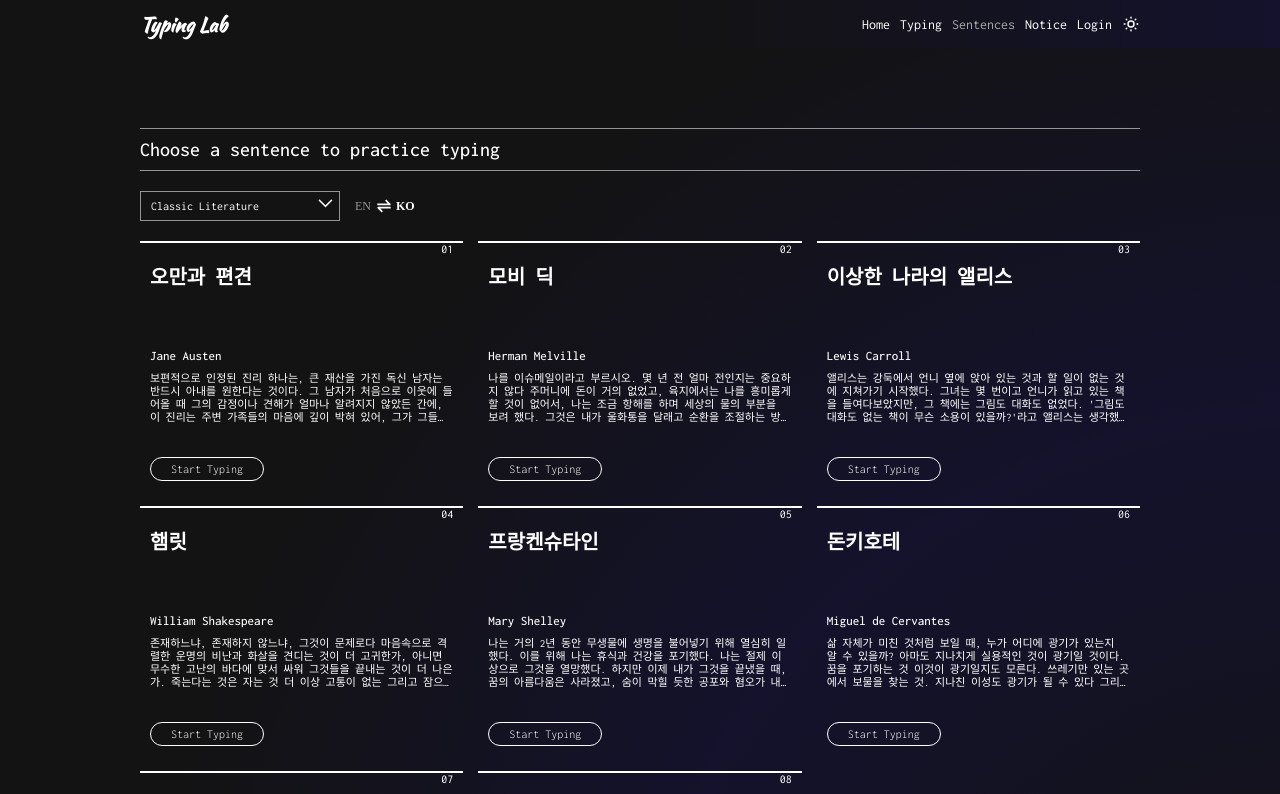
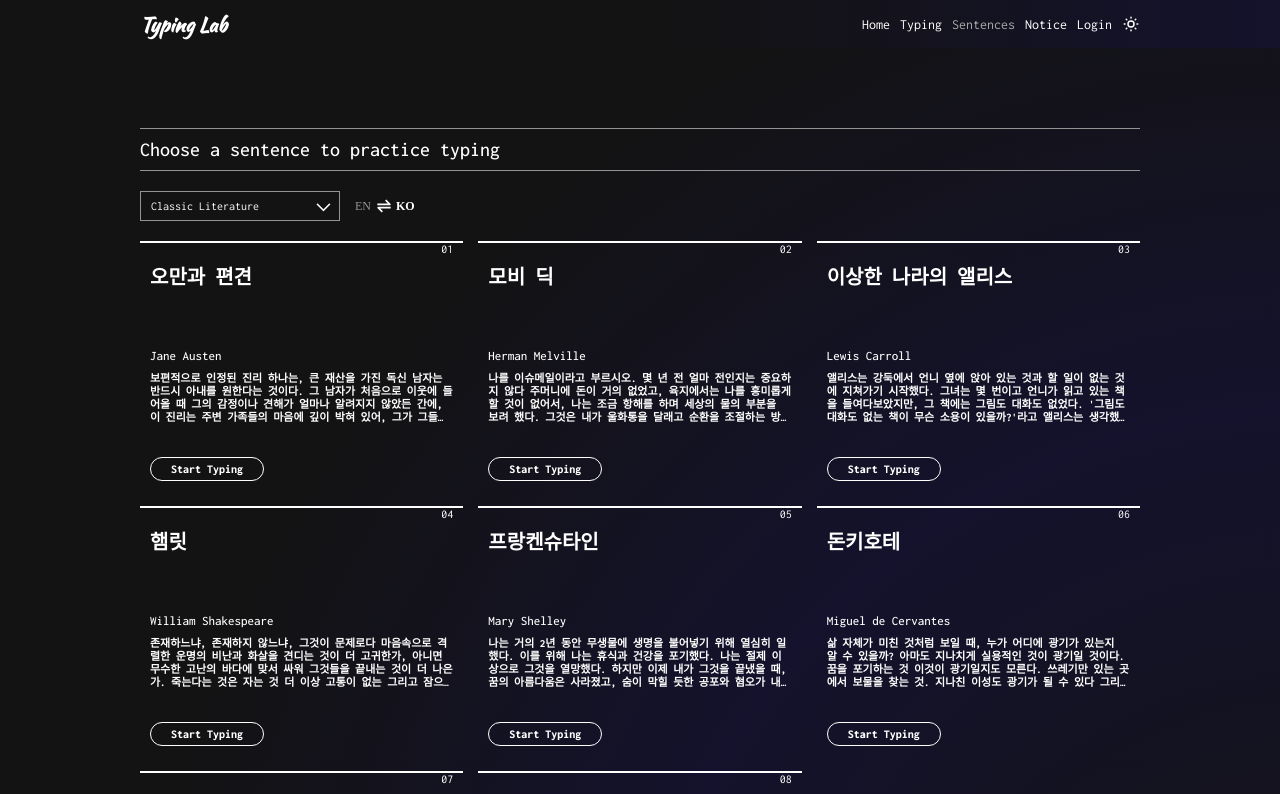
Before and after one commit to lofi-J/Typing-Lab, a Next.js app: page /sentences in a window 1280 px wide. Shown: the top 794 px of the page. Built offline with nearby package versions, Linux system fonts and the light colour scheme; a web font is replaced by a local one.

Commit message:
[디자인]

```diff
--- a/app/sentences/page.tsx
+++ b/app/sentences/page.tsx
@@ -5,7 +5,7 @@ import SentenceCard from "@/component/cards/SentenceCard/SentenceCard";
 import React, {useEffect, useState} from "react";
 import {indexToKey} from "@/utils/playgroundHelper";
 import SelectBox from "@/component/select/SelectBox/SelectBox";
-import { BiTransferAlt } from "react-icons/bi";
+import {BiTransferAlt} from "react-icons/bi";
 import classicLiterature from "../../static/sentences/classicLiterature.json";
 import computerScience from "../../static/sentences/computerScience.json";
 import fairyTales from "../../static/sentences/fairyTales.json";
--- a/component/cards/SentenceCard/SentenceCard.module.css
+++ b/component/cards/SentenceCard/SentenceCard.module.css
@@ -41,6 +41,7 @@
 .sentence {
   word-break: break-word;
   font-size: 1.1rem;
+  font-weight: 800;
   display: -webkit-box;
   -webkit-line-clamp: 4;
   -webkit-box-orient: vertical;
@@ -53,7 +54,7 @@
 .apply_btn {
   cursor: pointer;
   font-size: 1.2rem;
-  font-weight: 300;
+  font-weight: 800;
   width: max-content;
   margin-top: auto;
   margin-bottom: 1rem;
--- a/component/cards/SentenceCard/SentenceCard.tsx
+++ b/component/cards/SentenceCard/SentenceCard.tsx
@@ -1,12 +1,11 @@
 import styles from "./SentenceCard.module.css";
 import LocalStorage from "@/utils/LocalStorage";
 import Link from "next/link";
-import {TLang} from "@/static/sentences/default_article";
 
 
 interface ISentencCard {
   index: number;
-  lang: TLang;
+  lang: 'en' | 'ko';
   title: string;
   author: string;
   sentence: string;
--- a/component/modal/TypingEndModal/TypingEndModal.module.css
+++ b/component/modal/TypingEndModal/TypingEndModal.module.css
@@ -11,8 +11,7 @@
   margin-bottom: 2rem;
 }
 .title {
-  font-size: 2rem;
-  letter-spacing: 0.1rem;
+  font-size: 2.3rem;
   color: var(--primary-color);
 }
 .result {
--- a/component/select/SelectBox/SelectBox.css
+++ b/component/select/SelectBox/SelectBox.css
@@ -16,8 +16,9 @@
   &::after {
     content: "⌵";
     position: absolute;
-    top: 1px;
-    right: 8px;
+    top: 50%;
+    transform: translateY(-50%);
+    right: 1rem;
     color: var(--primary-color);
     font-size: 1.8rem;
     font-weight: bold;
```
Also changed, not shown: component/Loading/Loading.module.css (+10 -1 lines), component/cards/RoundCard/RoundCard.module.css (+5 -5 lines).
